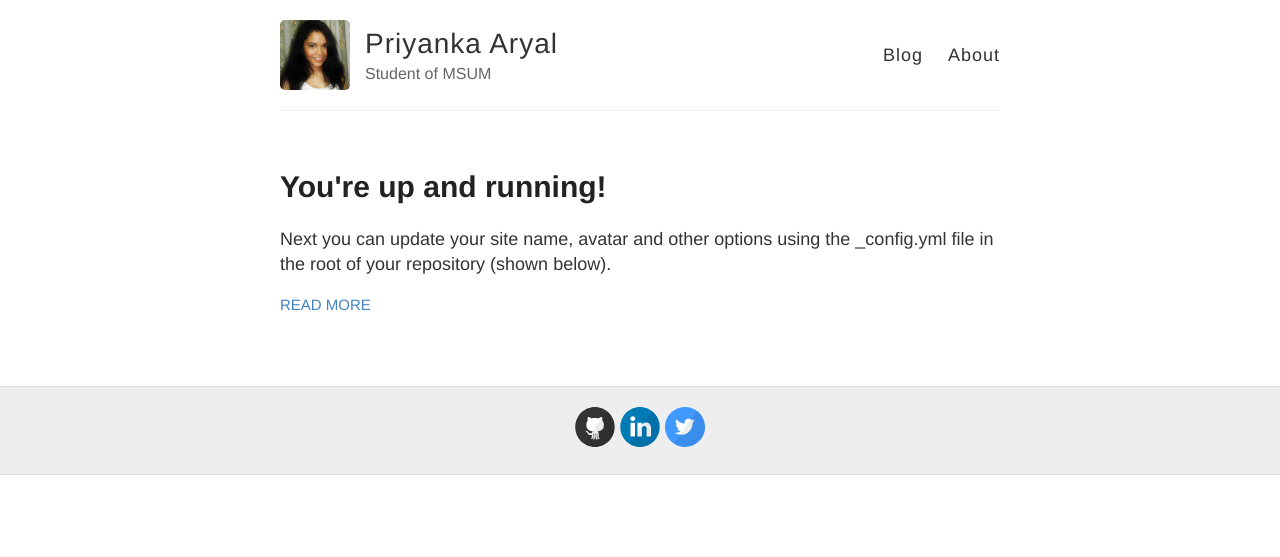
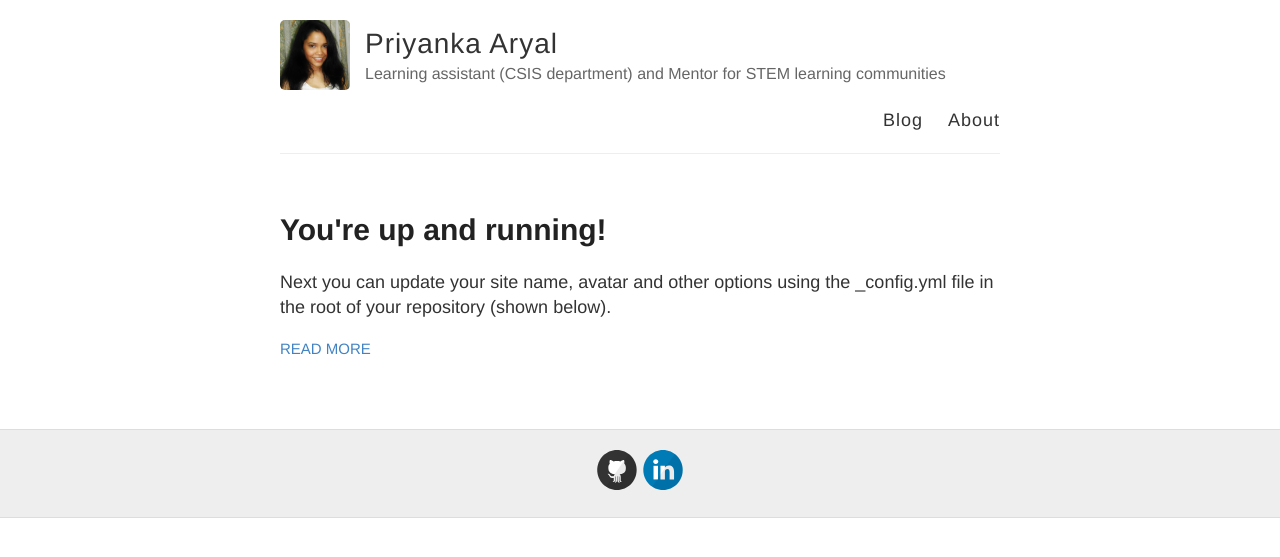
Before and after one commit to aryalpr/aryalpr.github.io, a Jekyll site: the page built from index.html, in a window 1280 px wide. Shown: the top 557 px of the page. Built offline with Jekyll 4.4.1, drawn with Linux system fonts in a browser that asks for light colours.

Commit message:
Changes to description

```diff
--- a/_config.yml
+++ b/_config.yml
@@ -6,7 +6,7 @@
 name: Priyanka Aryal
 
 # Short bio or description (displayed in the header)
-description: Student of MSUM
+description: Learning assistant (CSIS department) and Mentor for STEM learning communities
 
 # URL of your avatar or profile pic (you could use your GitHub profile pic)
 avatar: https://raw.githubusercontent.com/aryalpr/aryalpr.github.io/master/images/Aryal.jpg
@@ -26,7 +26,7 @@ footer-links:
   linkedin: priyanka-aryal-905460120
   pinterest:
   rss: # just type anything here for a working RSS icon
-  twitter: jekyllrb
+  twitter:
   stackoverflow: #
   youtube: # channel/<your_long_string> or user/<user-name>
   googleplus: # anything in your profile username that comes after plus.google.com/
```
